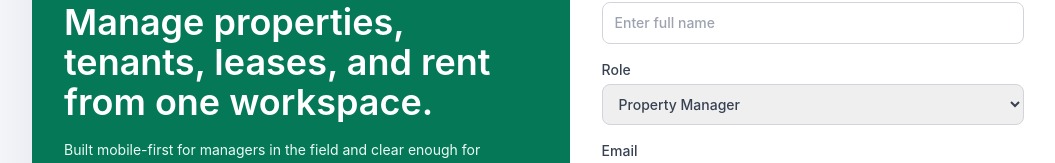
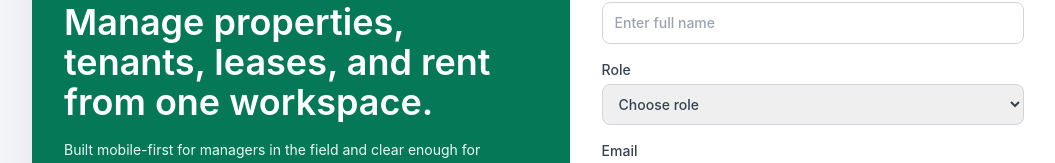
Before and after one commit to kryss143/property-management, a React (Vite) app in the folder frontend/: page /login in a window 1280 px wide. Both pictures are taken after a click on the button "Sign up". Shown: the part 222-385 px from the top of the page, without its empty margins (96-1151 px from the left). Built offline with nearby package versions, Linux system fonts and the light colour scheme; no server answers.

Commit message:
Update LoginPage.tsx

```diff
--- a/frontend/src/pages/LoginPage.tsx
+++ b/frontend/src/pages/LoginPage.tsx
@@ -301,7 +301,7 @@ export function LoginPage() {
                     Role
                     <select
                       className={inputClass("role")}
-                      // value={role}
+                      value={role}
                       onChange={(e) => {
                         setRole(e.target.value as SignupRole);
                         clearField("role");
```
